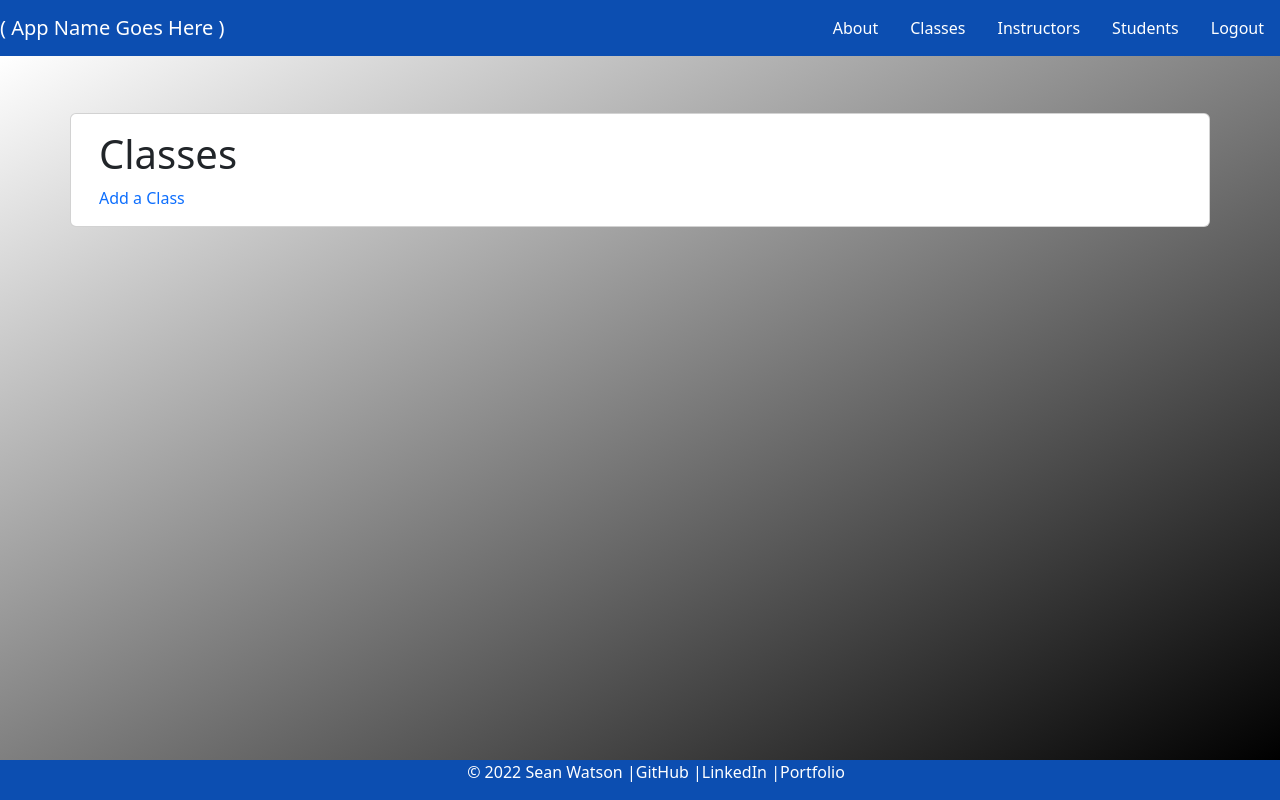
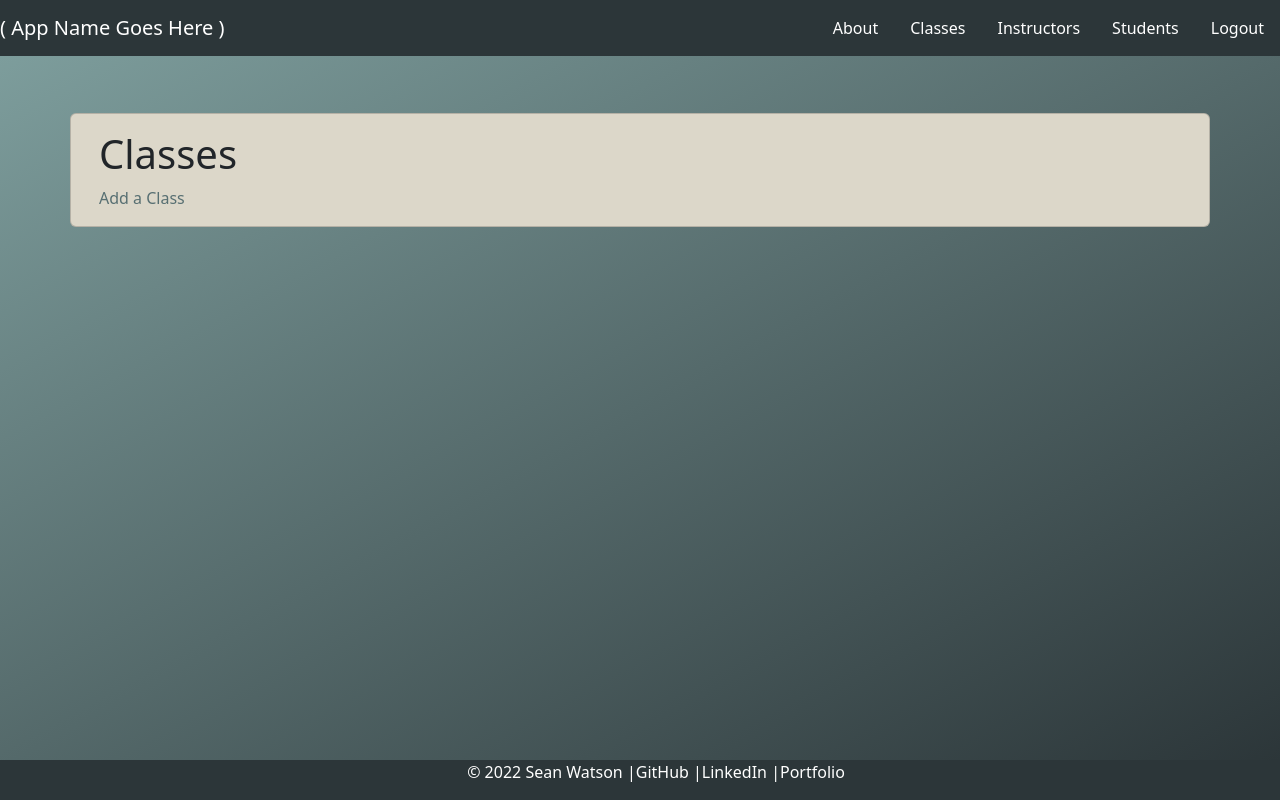
Before and after one commit to sean-watson30/class-register, a Django app: page /classes/ in a window 1280 px wide. Run offline with Django 4.2, Linux system fonts and the light colour scheme; the visitor is signed in with stand-in values (Sample User, id 1); data that the repository does not hold is empty; some libraries are stand-ins or nearby versions.

Commit message:
updates color palette

```diff
--- a/main_app/static/css/style.css
+++ b/main_app/static/css/style.css
@@ -8,11 +8,13 @@ body {
 
 main {
   flex: 1 0 auto;
-  background-image: linear-gradient(to bottom right, white, black );
+  /* background-image: linear-gradient(to bottom right, white, black ); */
+  /* background-image: linear-gradient(to bottom right, #7D9D9C, #576F72 ); */
+  background-image: linear-gradient(to bottom right, #7D9D9C, #2C3639 );
 }
 
 .footer {
-  background-color: #0c4eb1;
+  /* background-color: #0c4eb1; */
   padding-top: 0;
   text-align: center;
   display: flex;
--- a/main_app/templates/about.html
+++ b/main_app/templates/about.html
@@ -2,7 +2,7 @@
 
 <div class="container">
   <div class="row justify-content-md-center">
-    <div class="card" style="margin: 5%">
+    <div class="card" style="margin: 5%; background-color: #DCD7C9;">
       <div class="card-body">
         <h1 class="card-title">About Page</h1>
         <p class="card-text">
--- a/main_app/templates/base.html
+++ b/main_app/templates/base.html
@@ -19,7 +19,9 @@
     />
 </head>
 <body>
-  <nav class="navbar" style="background-color: #0c4eb1; color: white;">
+  <!-- <nav class="navbar" style="background-color: #0c4eb1; color: white;"> -->
+  <!-- <nav class="navbar" style="background-color: #576F72; color: white;"> -->
+  <nav class="navbar" style="background-color: #2C3639; color: white;">
     <div class="navbar-brand">
       <a class="nav-link" style="color: white;" href="/">( App Name Goes Here )</a>
     </div>
@@ -55,7 +57,9 @@
     {% block content %} {% endblock %}
   </main>
 
-  <footer class="footer" style="background-color: #0c4eb1; color: white;">
+  <!-- <footer class="footer" style="background-color: #0c4eb1; color: white;"> -->
+  <!-- <footer class="footer" style="background-color: #576F72; color: white;"> -->
+  <footer class="footer" style="background-color: #2C3639; color: white;">
     <ul class="footer-list">
       <li>&copy; 2022 Sean Watson | </li>
       <li>
--- a/main_app/templates/classes/index.html
+++ b/main_app/templates/classes/index.html
@@ -2,17 +2,17 @@
 
 <div class="container">
   <div class="row justify-content-md-center">
-    <div class="card" style="margin: 5%">
+    <div class="card" style="margin: 5%; background-color: #DCD7C9;">
       <div class="card-body">
 
         <h1 class="card-title">Classes</h1>
-        <a href="{% url 'classes_create' %}">Add a Class</a>
+        <a href="{% url 'classes_create' %}" style="color: #576F72">Add a Class</a>
         <br>
 
         {% for class in classes %}
 
-        <div class="card">
-          <a href="{% url 'classes_detail' class.id %}" id="links">
+        <div class="card" style="background-color: #DCD7C9;">
+          <a href="{% url 'classes_detail' class.id %}" id="links" style="color: #576F72">
             <div class="card-body">
               <span>{{ class.title }} </span>
               <span>({{ class.day_of_week }} from {{ class.start_time }} - {{ class.end_time }}) {{ class.instructor }}</span>
--- a/main_app/templates/instructors/detail.html
+++ b/main_app/templates/instructors/detail.html
@@ -2,12 +2,12 @@
 
 <div class="container">
   <div class="row justify-content-md-center">
-    <div class="card" style="margin: 5%">
+    <div class="card" style="margin: 5%; background-color: #DCD7C9;">
       <div class="card-body">
         <h1 class="card-title">{{ instructor.name }}</h1>
         <div>
-          <a href="{% url 'instructors_update' instructor.id %}">Edit</a> |
-          <a href="{% url 'instructors_delete' instructor.id %}">Delete</a>
+          <a href="{% url 'instructors_update' instructor.id %}" style="color: #576F72">Edit</a> |
+          <a href="{% url 'instructors_delete' instructor.id %}" style="color: #576F72">Delete</a>
         </div>
         <ul style="list-style: none;">
           <li>email: {{ instructor.email }}</li>
```
Also changed, not shown: main_app/templates/classes/detail.html (+10 -9 lines), main_app/templates/instructors/index.html (+4 -4 lines), main_app/templates/students/detail.html (+12 -12 lines), main_app/templates/students/index.html (+4 -4 lines), README.md (added).
